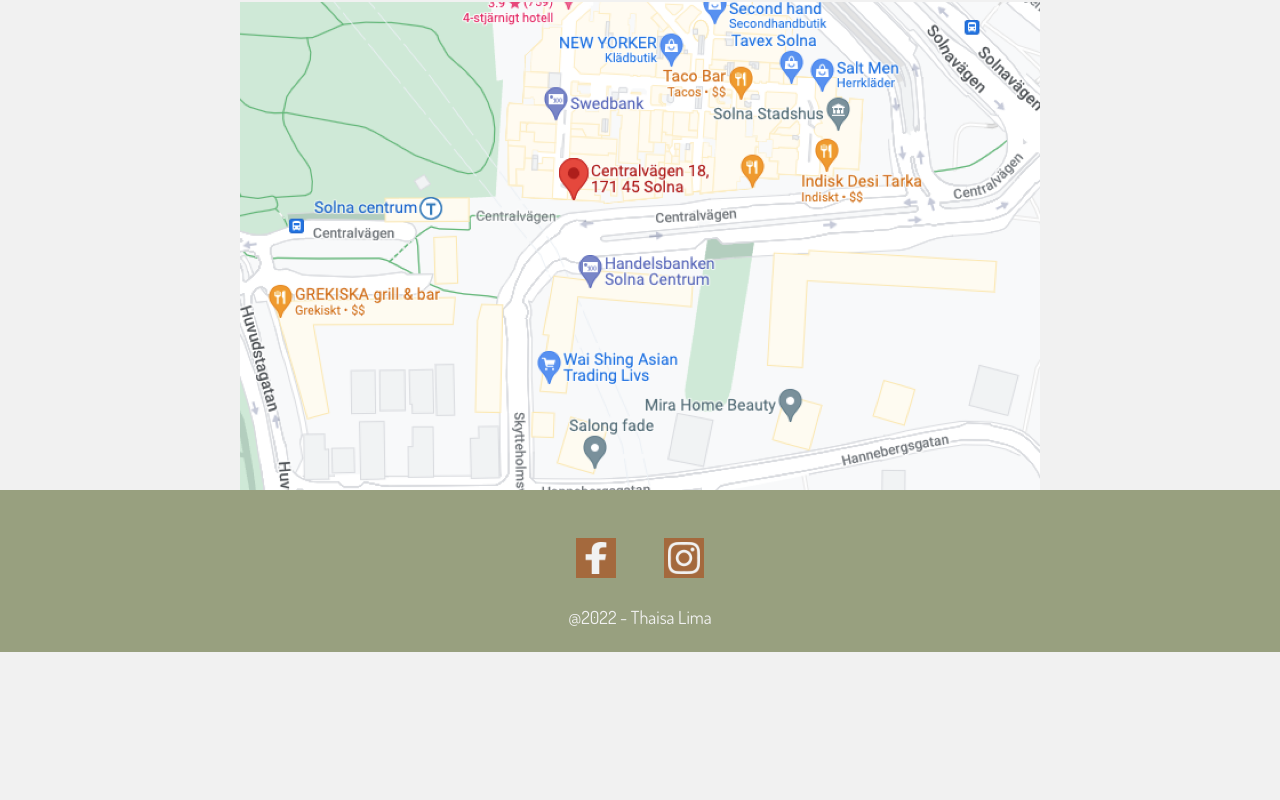
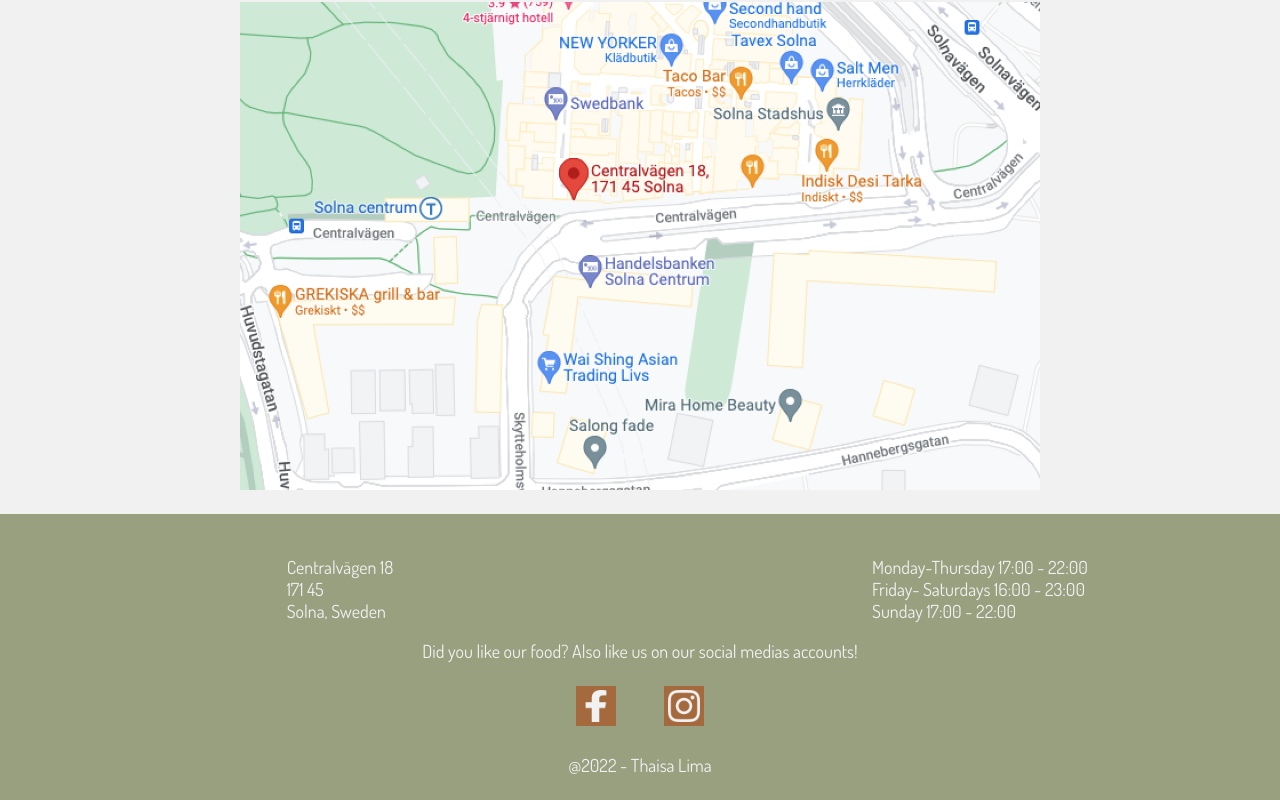
Before and after one commit to limatfc/veganRestaurant, a React (Create React App) app: page /contact in a window 1280 px wide. Shown: the part 1784-2584 px from the top of the page. Before the commit the page ends 2436 px from the top, so only its background shows below. Built offline with nearby package versions, Linux system fonts and the light colour scheme.

Commit message:
adjusted footer information

```diff
--- a/src/components/Footer.jsx
+++ b/src/components/Footer.jsx
@@ -5,17 +5,42 @@
 export default function Footer() {
   return (
     <footer className={classes.footerWrapper}>
+      <ul>
+        <li>Centralvägen 18</li>
+        <li>171 45</li>
+        <li>Solna, Sweden</li>
+      </ul>
+      <ul>
+        <li>Monday-Thursday 17:00 - 22:00</li>
+        <li>Friday- Saturdays 16:00 - 23:00</li>
+        <li>Sunday 17:00 - 22:00</li>
+      </ul>
+      <span>
+        Did you like our food? Also like us on our social medias accounts!
+      </span>
       <div>
+        <a
+          href={"https://www.instagram.com/lima_fcthaisa/"}
+          target="_blank"
+          rel="noreferrer"
+        >
           <img
             className={classes.icon}
             src={facebookIcon}
             alt="An outline of the facebook symbol with an orange background"
           />
+        </a>
+        <a
+          href={"https://www.instagram.com/lima_fcthaisa/"}
+          target="_blank"
+          rel="noreferrer"
+        >
           <img
             className={classes.icon}
             src={instagramIcon}
             alt="An outline of the instagram symbol with an orange background"
           />
+        </a>
       </div>
       <span>@2022 - Thaisa Lima</span>
     </footer>
--- a/src/components/FormCalendar.jsx
+++ b/src/components/FormCalendar.jsx
@@ -11,7 +11,7 @@
   return (
     <>
       <label className={classes.calendarWrapper}>
-        Choose a date
+        Select a date
         <Calendar
           className={classes.calendar}
           calendarType="US"
--- a/src/components/FormSelectBox.jsx
+++ b/src/components/FormSelectBox.jsx
@@ -28,7 +28,7 @@
   }
   return (
     <label className={classes.selectBoxWrapper}>
-      Choose a time
+      Select a time
       <select
         onChange={valueChangeHandler}
         onBlur={inputBlurHandler}
@@ -36,7 +36,7 @@
         value={value}
         className={hasError ? classes.errorInput : null}
       >
-        <option value="">--Please choose an option--</option>
+        <option value="">--Select an option--</option>
         <option value="17" disabled={!availableTime}>
           17:00
         </option>
--- a/src/styles/components/Footer.module.css
+++ b/src/styles/components/Footer.module.css
@@ -1,15 +1,15 @@
 .footerWrapper {
   background-color: #98a07f;
   padding-top: 24px;
-  display: flex;
-  flex-direction: column;
-  justify-content: center;
-  align-items: center;
+  padding-bottom: 24px;
+  display: grid;
+  grid-template-columns: 1fr 1fr;
 }
 
 .footerWrapper img {
   width: 40px;
   padding: 24px;
+  grid-column-end: span 2;
 }
 
 .footerWrapper span {
@@ -17,5 +17,20 @@
   letter-spacing: 3.2;
   color: #f1f1f1;
   text-align: center;
-  padding-bottom: 24px;
+  grid-column-end: span 2;
+  align-self: center;
 }
+
+.footerWrapper ul {
+  list-style-type: none;
+  font-size: 18px;
+  letter-spacing: 3.2;
+  color: #f1f1f1;
+  justify-self: center;
+}
+
+.footerWrapper div {
+  grid-column-end: span 2;
+  align-self: center;
+  margin: 0 auto;
+}
--- a/src/styles/pages/Contact.module.css
+++ b/src/styles/pages/Contact.module.css
@@ -34,6 +34,9 @@
 .map {
   width: 100%;
   height: auto;
+  margin-left: auto;
+  margin-right: auto;
+  margin-bottom: 24px;
 }
 
 @media (min-width: 750px) {
@@ -66,7 +69,9 @@
     width: 90%;
     height: auto;
     display: block;
-    margin: 0 auto;
+    margin-left: auto;
+    margin-right: auto;
+    margin-bottom: 24px;
     max-width: 800px;
   }
 }
--- a/src/styles/pages/Details.module.css
+++ b/src/styles/pages/Details.module.css
@@ -52,7 +52,9 @@
   height: 60px;
   background-color: #98a07f;
   display: block;
-  margin: 0 auto;
+  margin-left: auto;
+  margin-right: auto;
+  margin-bottom: 24px;
   border: none;
 }
 
```
Lines whose indentation alone changed are shown as unchanged.
